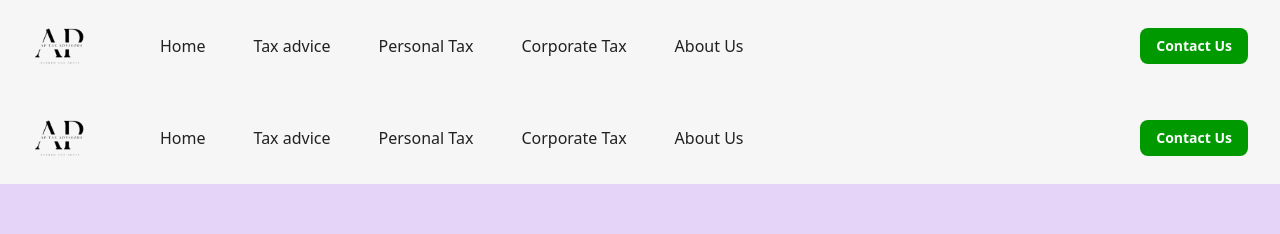
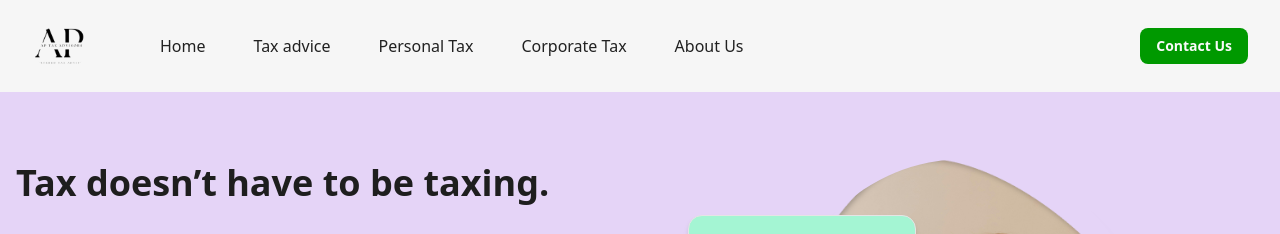
Before and after one commit to fiamanillah/ap_tax_advisor_cleintSide, a Next.js app: page / in a window 1280 px wide. Shown: the top 234 px of the page. Built offline with nearby package versions, Linux system fonts and the light colour scheme.

Commit message:
refactor: Remove unused HeaderSection import from Home component

```diff
--- a/src/app/(home)/page.tsx
+++ b/src/app/(home)/page.tsx
@@ -1,4 +1,3 @@
-import HeaderSection from "@/components/home/headerSection";
 import HeroSection from "@/components/home/heroSection";
 import OurApproach from "@/components/home/OurApproach";
 import SupportHighlights from "@/components/home/SupportHighlights";
@@ -7,7 +6,6 @@ import Testimonials from "@/components/home/testimonial";
 export default function Home() {
   return (
     <>
-      <HeaderSection />
       <HeroSection />
       <Testimonials />
       <OurApproach />
```
